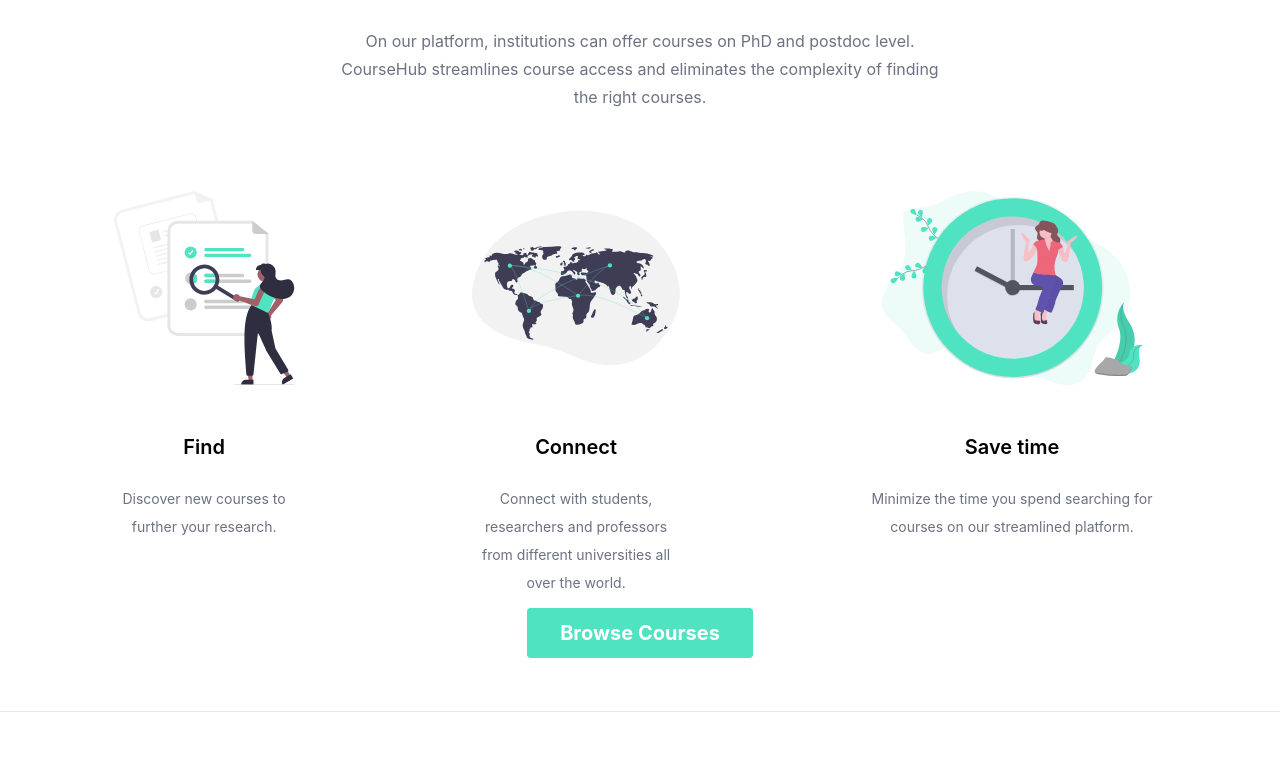
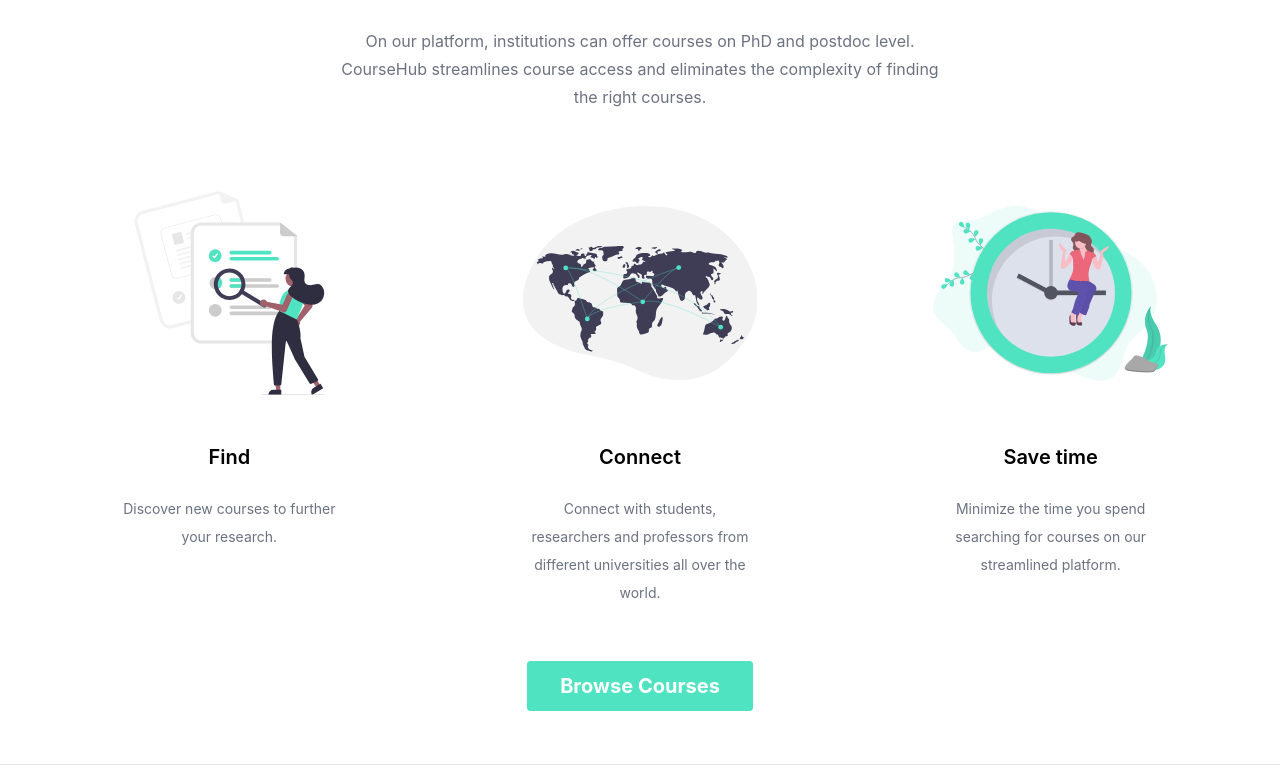
Before and after one commit to pgoodbread/phd-course-finder, a Next.js app: page /landing-page in a window 1280 px wide. Shown: the part 649-1428 px from the top of the page. Built offline with nearby package versions, Linux system fonts and the light colour scheme; no server answers.

Commit message:
center illustrations

```diff
--- a/pages/landing-page.tsx
+++ b/pages/landing-page.tsx
@@ -134,7 +134,7 @@ export default function LandingPage() {
             level. CourseHub streamlines course access and eliminates the
             complexity of finding the right courses.
           </p>
-          <div className="flex flex-col justify-center md:flex-row md:flex-nowrap md:justify-around md:mt-20 md:mx-20 md:space-x-44">
+          <div className="flex flex-col justify-center md:flex-row md:flex-nowrap md:justify-around md:mt-20 md:mb-8 md:mx-20 md:space-x-44">
             <Discover></Discover>
             <Connect></Connect>
             <Save_Time></Save_Time>
@@ -186,7 +186,7 @@ export default function LandingPage() {
 
 function Discover() {
   return (
-    <div className="mt-8 mb-4 md:m-0">
+    <div className="mt-8 mb-4 md:m-0 md:w-1/3">
       <svg
         className="mx-auto"
         xmlns="http://www.w3.org/2000/svg"
@@ -433,7 +433,7 @@ function Connect() {
 
 function Save_Time() {
   return (
-    <div className="mt-8 mb-4 md:m-0">
+    <div className="mt-8 mb-4 md:m-0 md:w-1/3">
       <svg
         className="mx-auto"
         xmlns="http://www.w3.org/2000/svg"
```
